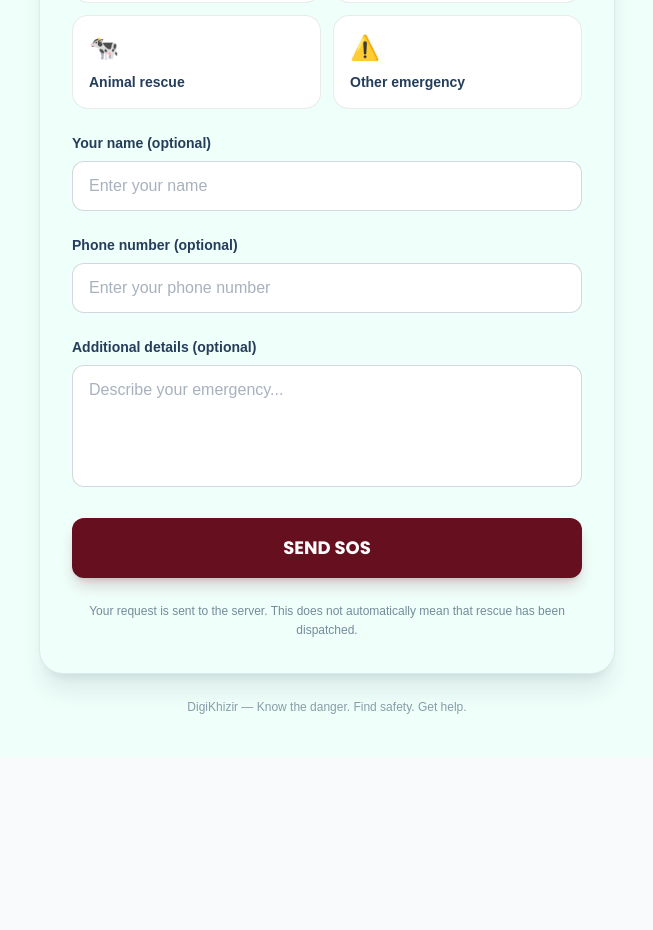
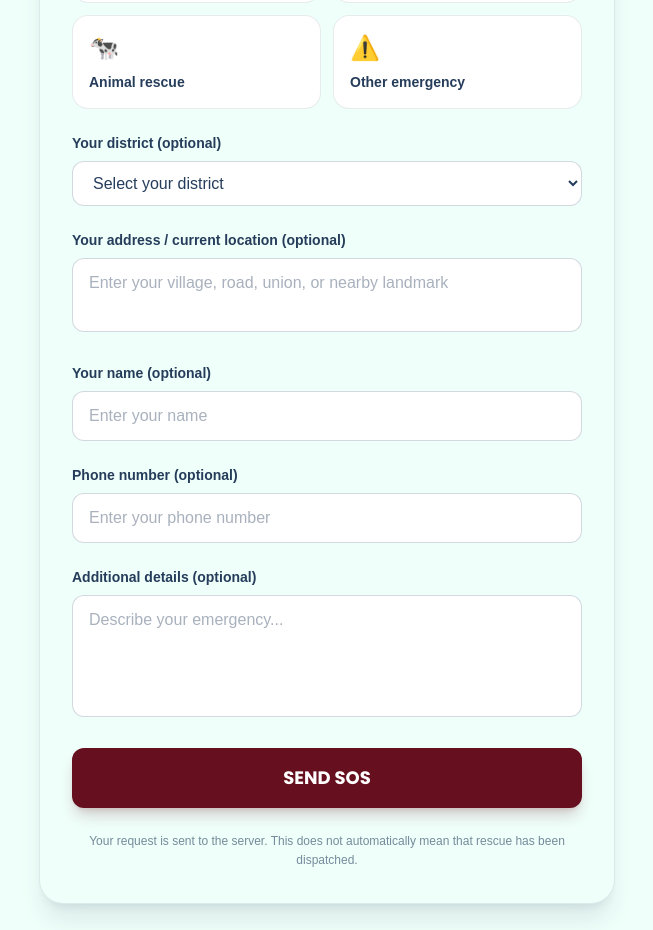
Before and after one commit to itsqyp/DigiKhizir, a React (Vite) app: page /sos in a window 1280 px wide. Shown: the part 880-1810 px from the top of the page, without its empty margins (313-966 px from the left). Before the commit the page ends 1637 px from the top, so only its background shows below. Built offline with nearby package versions, Linux system fonts and the light colour scheme.

Commit message:
now address and district form can be pushed

```diff
--- a/src/components/emergency/SOSForm.tsx
+++ b/src/components/emergency/SOSForm.tsx
@@ -1,5 +1,6 @@
 import { useState } from "react";
 import { API_BASE_URL } from "../../lib/api";
+
 const emergencyTypes = [
   { value: "FLOOD_TRAPPED", label: "Trapped in flood", icon: "🌊" },
   { value: "RESCUE", label: "Need rescue", icon: "🆘" },
@@ -8,6 +9,28 @@ const emergencyTypes = [
   { value: "ANIMAL_RESCUE", label: "Animal rescue", icon: "🐄" },
   { value: "OTHER", label: "Other emergency", icon: "⚠️" },
 ] as const;
+
+const districts = [
+  { id: "bhola", name: "Bhola" },
+  { id: "patuakhali", name: "Patuakhali" },
+  { id: "barguna", name: "Barguna" },
+  { id: "noakhali", name: "Noakhali" },
+  { id: "lakshmipur", name: "Lakshmipur" },
+  { id: "satkhira", name: "Satkhira" },
+  { id: "khulna", name: "Khulna" },
+  { id: "bagerhat", name: "Bagerhat" },
+  { id: "coxsbazar", name: "Cox's Bazar" },
+  { id: "chattogram", name: "Chattogram" },
+  { id: "feni", name: "Feni" },
+  { id: "barishal", name: "Barishal" },
+  { id: "pirojpur", name: "Pirojpur" },
+  { id: "jhalokati", name: "Jhalokati" },
+  { id: "chandpur", name: "Chandpur" },
+  { id: "shariatpur", name: "Shariatpur" },
+  { id: "gopalganj", name: "Gopalganj" },
+  { id: "narail", name: "Narail" },
+  { id: "jashore", name: "Jashore" },
+];
 
 type EmergencyType = (typeof emergencyTypes)[number]["value"];
 
@@ -22,6 +45,8 @@ export default function SOSForm() {
   );
 
   const [emergencyType, setEmergencyType] = useState<EmergencyType | "">("");
+  const [districtId, setDistrictId] = useState("");
+  const [address, setAddress] = useState("");
   const [name, setName] = useState("");
   const [phone, setPhone] = useState("");
   const [description, setDescription] = useState("");
@@ -88,6 +113,8 @@ export default function SOSForm() {
           latitude: location.latitude,
           longitude: location.longitude,
           emergencyType,
+          districtId: districtId || undefined,
+          address: address.trim() || undefined,
           name: name.trim() || undefined,
           phone: phone.trim() || undefined,
           description: description.trim() || undefined,
@@ -105,6 +132,8 @@ export default function SOSForm() {
       );
 
       setEmergencyType("");
+      setDistrictId("");
+      setAddress("");
       setName("");
       setPhone("");
       setDescription("");
@@ -194,10 +223,56 @@ export default function SOSForm() {
           </div>
         </div>
 
+        {/* District */}
+        <div>
+          <label
+            htmlFor="sos-district"
+            className="mb-2 block text-sm font-semibold text-deep-sea-blue"
+          >
+            Your district (optional)
+          </label>
+
+          <select
+            id="sos-district"
+            value={districtId}
+            onChange={(e) => setDistrictId(e.target.value)}
+            className={inputClasses}
+          >
+            <option value="">Select your district</option>
+
+            {districts.map((district) => (
+              <option key={district.id} value={district.id}>
+                {district.name}
+              </option>
+            ))}
+          </select>
+        </div>
+
+        {/* Address */}
+        <div>
+          <label
+            htmlFor="sos-address"
+            className="mb-2 block text-sm font-semibold text-deep-sea-blue"
+          >
+            Your address / current location (optional)
+          </label>
+
+          <textarea
+            id="sos-address"
+            value={address}
+            onChange={(e) => setAddress(e.target.value)}
+            maxLength={300}
+            rows={2}
+            className={`${inputClasses} resize-none`}
+            placeholder="Enter your village, road, union, or nearby landmark"
+          />
+        </div>
+
         <div>
           <label className="mb-2 block text-sm font-semibold text-deep-sea-blue">
             Your name (optional)
           </label>
+
           <input
             value={name}
             onChange={(e) => setName(e.target.value)}
@@ -211,6 +286,7 @@ export default function SOSForm() {
           <label className="mb-2 block text-sm font-semibold text-deep-sea-blue">
             Phone number (optional)
           </label>
+
           <input
             type="tel"
             value={phone}
@@ -225,6 +301,7 @@ export default function SOSForm() {
           <label className="mb-2 block text-sm font-semibold text-deep-sea-blue">
             Additional details (optional)
           </label>
+
           <textarea
             value={description}
             onChange={(e) => setDescription(e.target.value)}
```
